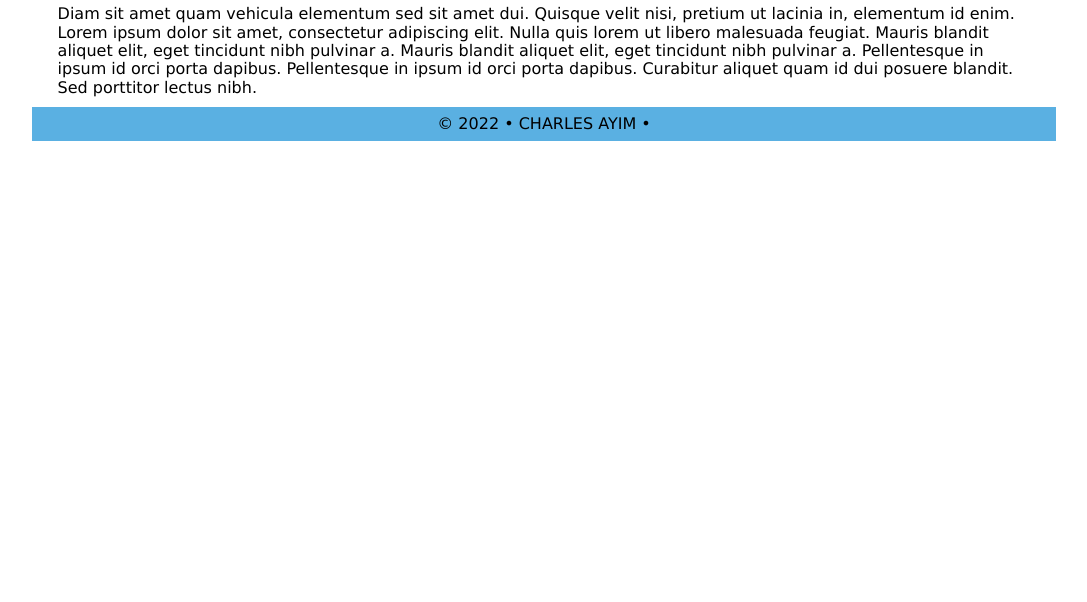
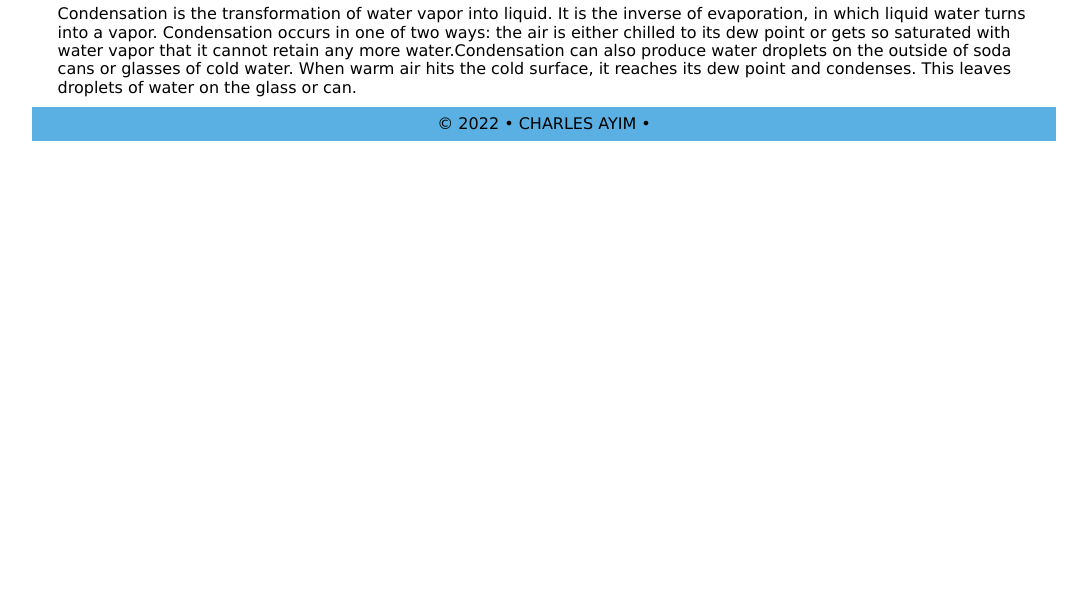
Before and after one commit to payim2022/wdd230, a plain HTML site: page water_cycle/condensation.html in a window 1280 px wide. Shown: the part 198-800 px from the top of the page, without its empty margins (96-1183 px from the left). Drawn offline with Linux system fonts and the light colour scheme; files that its build step writes are made by us from their sources.

Commit message:
water-cyc 2

```diff
--- a/water_cycle/condensation.html
+++ b/water_cycle/condensation.html
@@ -53,11 +53,9 @@
     <!-- CONTENT HERE -->
     <main>
         <h1>Condensation</h1>
-        <p>Diam sit amet quam vehicula elementum sed sit amet dui. Quisque velit nisi, pretium ut lacinia in, elementum
-            id enim. Lorem ipsum dolor sit amet, consectetur adipiscing elit. Nulla quis lorem ut libero malesuada
-            feugiat. Mauris blandit aliquet elit, eget tincidunt nibh pulvinar a. Mauris blandit aliquet elit, eget
-            tincidunt nibh pulvinar a. Pellentesque in ipsum id orci porta dapibus. Pellentesque in ipsum id orci porta
-            dapibus. Curabitur aliquet quam id dui posuere blandit. Sed porttitor lectus nibh. </p>
+        <p>Condensation is the transformation of water vapor into liquid. It is the inverse of evaporation, in which liquid water
+        turns into a vapor. Condensation occurs in one of two ways: the air is either chilled to its dew point or gets so
+        saturated with water vapor that it cannot retain any more water.Condensation can also produce water droplets on the outside of soda cans or glasses of cold water. When warm air hits the cold surface, it reaches its dew point and condenses. This leaves droplets of water on the glass or can.</p>
     </main>
 
     <!-- FOOTER HERE -->
```
